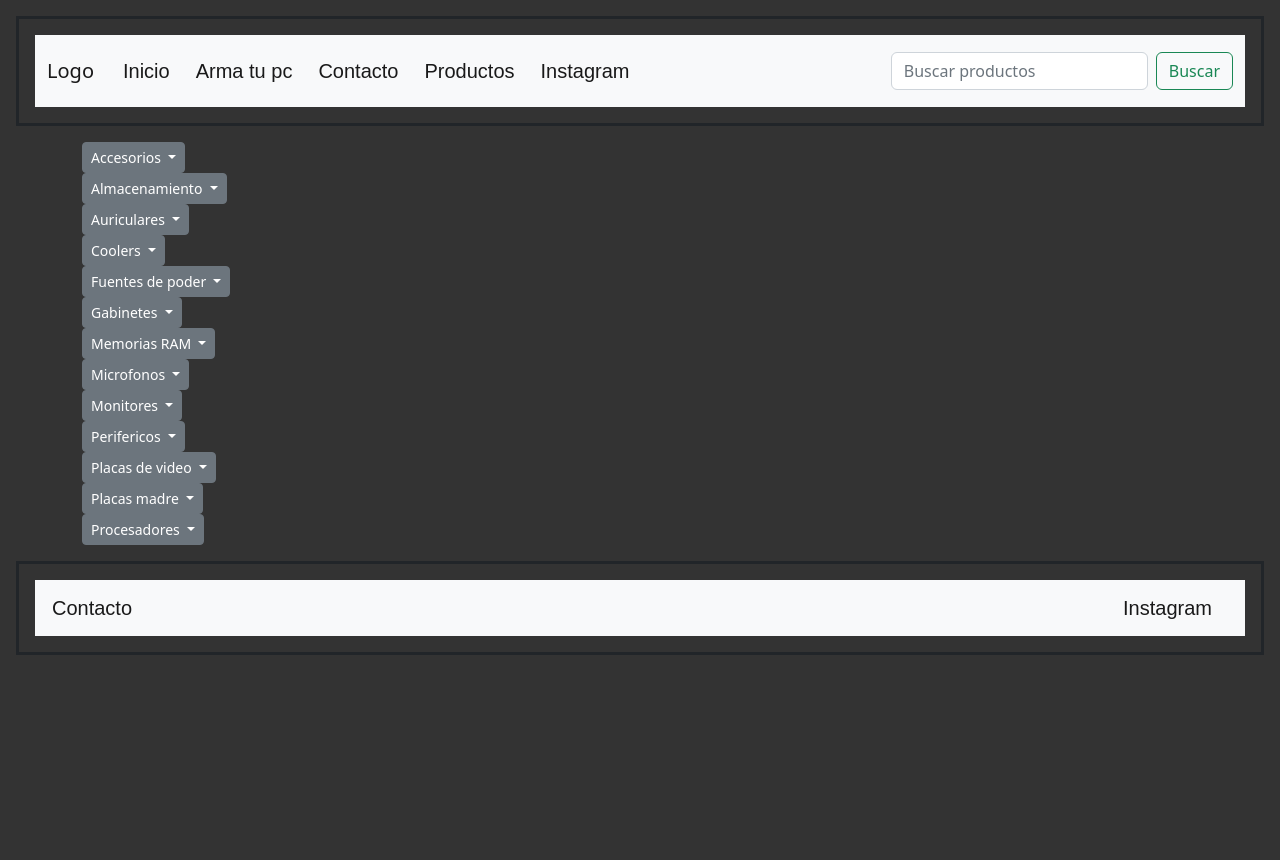
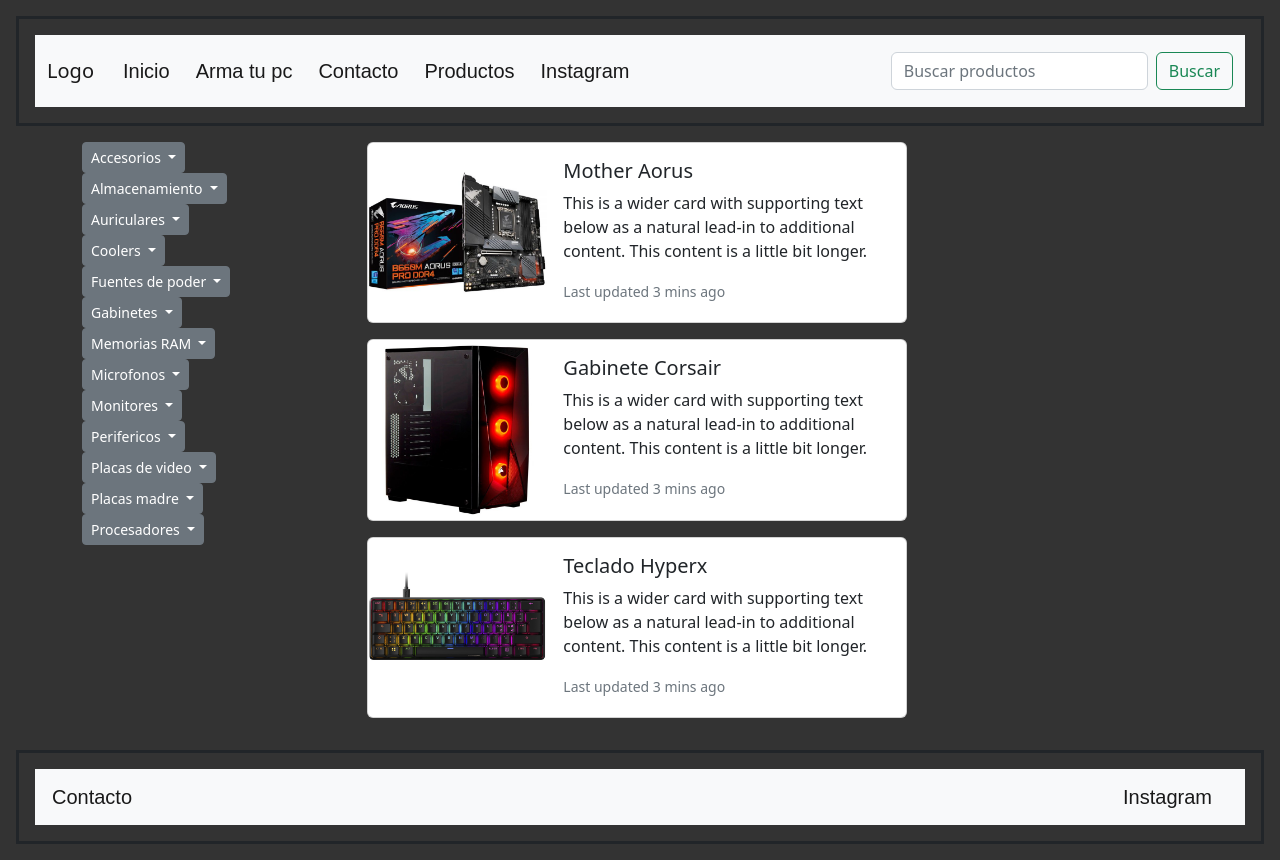
Before and after one commit to MarianoAc/rama1, a plain HTML site: page pages/productos.html in a window 1280 px wide. Before the commit the page ends 800 px from the top, so only its background shows below. Drawn offline with nearby package versions, Linux system fonts and the light colour scheme.

Commit message:
bootstrap

```diff
--- a/pages/productos.html
+++ b/pages/productos.html
@@ -33,6 +33,8 @@
       </nav>
     </header>
     <section class="container contenedorPrincipalProductos">
+      <div class="row">
+      <div class="col-md-3">
       <div class="dropdown">
         <button class="btn btn-secondary btn-sm dropdown-toggle" type="button" id="dropdownMenuButton1" data-bs-toggle="dropdown" aria-expanded="false">
           Accesorios
@@ -66,7 +68,7 @@
             <li><a class="dropdown-item" >Coolers</a></li>
           </ul>
         </div>
-          <div class="dropdown">
+        <div class=" dropdown">
           <button class="btn btn-secondary btn-sm dropdown-toggle" type="button" id="dropdownMenuButton5" data-bs-toggle="dropdown" aria-expanded="false">
             Fuentes de poder
           </button>
@@ -144,6 +146,52 @@
             <li><a class="dropdown-item" >INTEL</a></li>
           </ul>
           </div>
+        </div>
+        <div class="col-md-9">
+          <div class="card mb-3" style="max-width: 540px;">
+            <div class="row g-0">
+              <div class="col-md-4">
+                <img src="../assets/01.png" class="img-fluid rounded-start" alt="Mother Aorus">
+              </div>
+              <div class="col-md-8">
+                <div class="card-body">
+                  <h5 class="card-title">Mother Aorus</h5>
+                  <p class="card-text">This is a wider card with supporting text below as a natural lead-in to additional content. This content is a little bit longer.</p>
+                  <p class="card-text"><small class="text-muted">Last updated 3 mins ago</small></p>
+                </div>
+              </div>
+            </div>
+          </div>
+          <div class="card mb-3" style="max-width: 540px;">
+            <div class="row g-0">
+              <div class="col-md-4">
+                <img src="../assets/02.jpg" class="img-fluid rounded-start" alt="Gabinete Corsair">
+              </div>
+              <div class="col-md-8">
+                <div class="card-body">
+                  <h5 class="card-title">Gabinete Corsair</h5>
+                  <p class="card-text">This is a wider card with supporting text below as a natural lead-in to additional content. This content is a little bit longer.</p>
+                  <p class="card-text"><small class="text-muted">Last updated 3 mins ago</small></p>
+                </div>
+              </div>
+            </div>
+          </div>
+          <div class="card mb-3" style="max-width: 540px;">
+            <div class="row g-0">
+              <div class="col-md-4">
+                <img src="../assets/03.png" class="img-fluid rounded-start" alt="Teclado hyperx">
+              </div>
+              <div class="col-md-8">
+                <div class="card-body">
+                  <h5 class="card-title">Teclado Hyperx</h5>
+                  <p class="card-text">This is a wider card with supporting text below as a natural lead-in to additional content. This content is a little bit longer.</p>
+                  <p class="card-text"><small class="text-muted">Last updated 3 mins ago</small></p>
+                </div>
+              </div>
+            </div>
+          </div>
+        </div>
+    </div>
   </section>
     <footer id="footer" class="footer">
       <section class="navbar navbar-expand-lg bg-light  footer__contacto">
```
Lines whose indentation alone changed are shown as unchanged.
